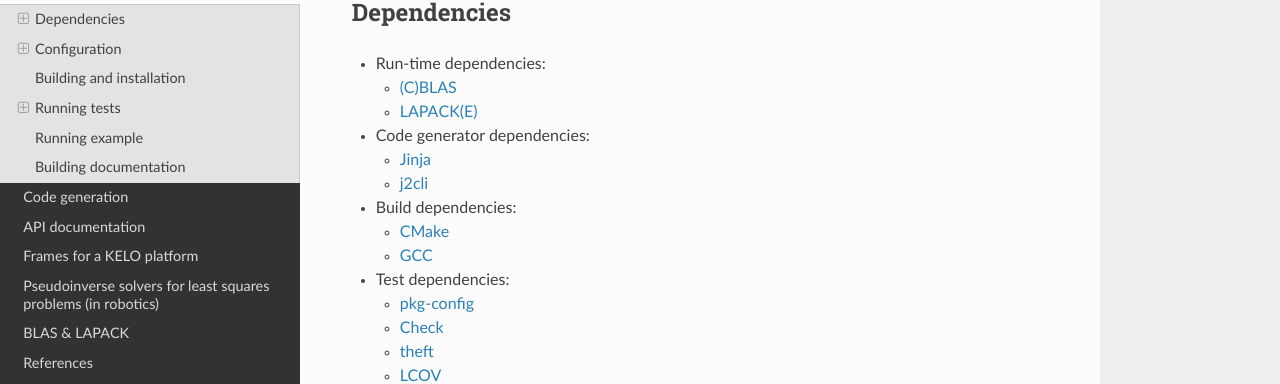
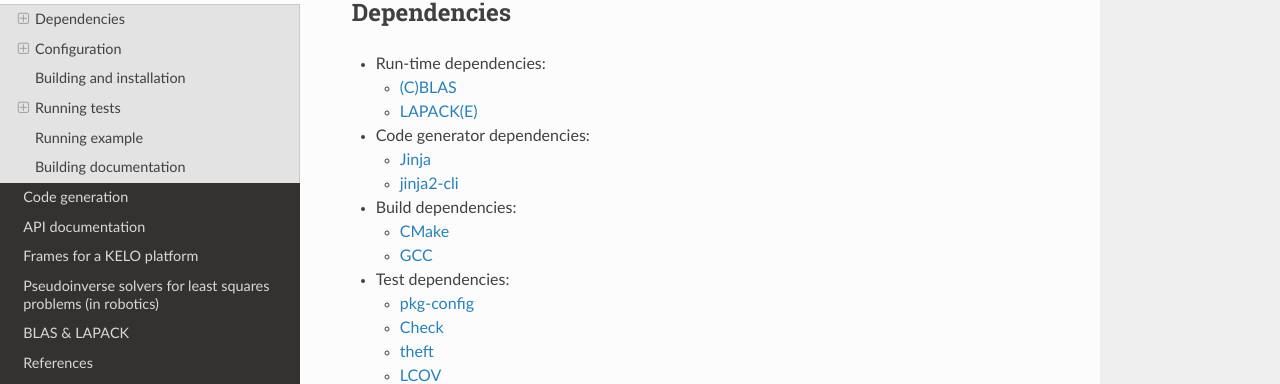
Before and after one commit to comp-rob2b/hddc2b, a Sphinx documentation site: the page built from docs/sphinx/source/installation.rst, in a window 1280 px wide and 900 px high. Shown: the part 164-548 px from the top of the window. Built offline with Sphinx 7.4.7 and the Read the Docs theme 3.1.0, drawn with Linux system fonts in a browser that asks for light colours.

Commit message:
use jinja2-cli instead of j2cli

```diff
--- a/docs/sphinx/source/installation.rst
+++ b/docs/sphinx/source/installation.rst
@@ -12,7 +12,7 @@
 * Code generator dependencies:
 
   * `Jinja <https://palletsprojects.com/projects/jinja/>`_
-  * `j2cli <https://github.com/kolypto/j2cli>`_
+  * `jinja2-cli <https://github.com/mattrobenolt/jinja2-cli>`_
 
 * Build dependencies:
 
```
Also changed, not shown: 1 other file.
